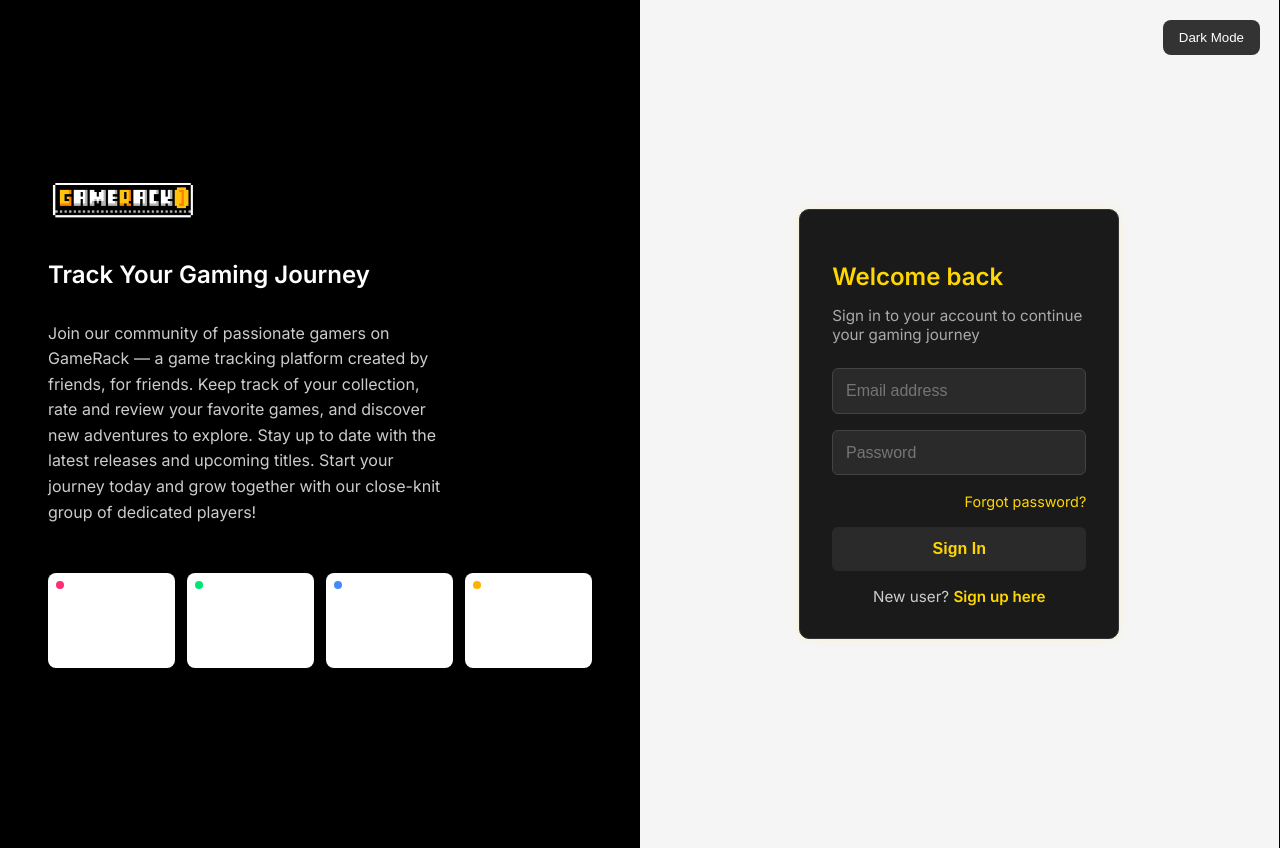
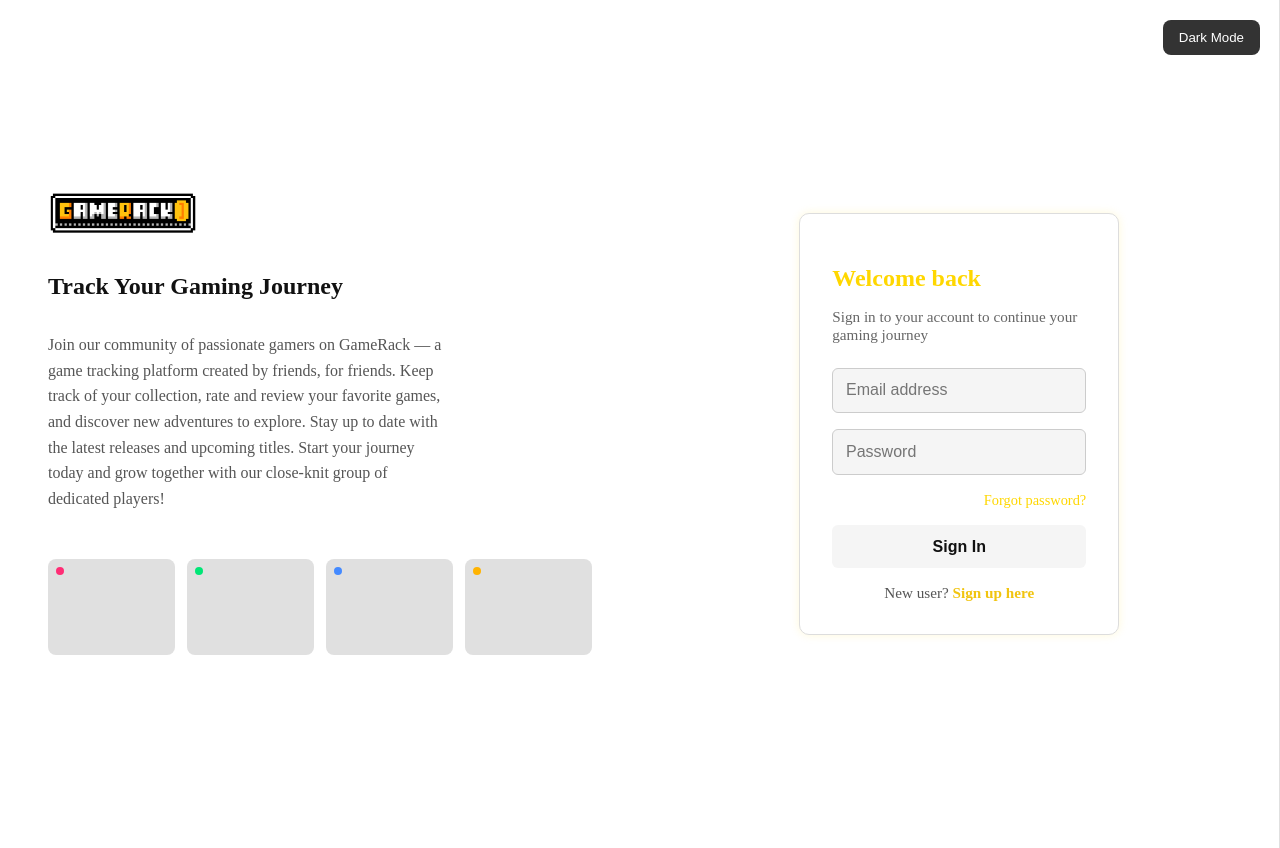
Before and after one commit to LuluChokoreto/GameRack, a plain HTML site: page Front/login.html in a window 1280 px wide. Both pictures are taken after a click on the button "Light Mode". Drawn offline with Linux system fonts and the light colour scheme; no server answers.

Commit message:
MODIF HTML

```diff
--- a/Front/global.css
+++ b/Front/global.css
@@ -1,3 +1,13 @@
+/* Remove all unwanted border from html and body globally */
+html, body {
+  margin: 0 !important;
+  padding: 0 !important;
+  border: none !important;
+  outline: none !important;
+  box-shadow: none !important;
+  background-clip: border-box !important;
+  box-sizing: border-box;
+}
 .gl-list-column {
   background-color: #1a1a1a;
   color: #f0f0f0;
@@ -39,8 +49,8 @@ body.light-mode .gl-header,
 body.light-mode .gl-footer,
 body.light-mode .navbar,
 body.light-mode footer {
-  background-color: #ffffff;
-  border-color: #ddd;
+  background-color: #f5f5f5;
+  border-color: #e0e0e0;
 }
 
 body.light-mode .gl-nav a,
@@ -72,7 +82,56 @@ body.light-mode .tab-btn:hover {
   color: #111;
 }
 
+.gl-header {
+  display: flex;
+  justify-content: space-between;
+  align-items: center;
+  padding: 1rem 2rem;
+  background-color: #181818;
+  border-bottom: 1px solid #121212;
+  flex-wrap: wrap;
+}
+
+.gl-logo img {
+  height: 40px;
+}
+
+.gl-nav {
+  display: flex;
+  gap: 1rem;
+  flex-wrap: wrap;
+}
+
+.gl-nav a {
+  color: #fff;
+  text-decoration: none;
+  font-weight: 500;
+  transition: color 0.2s;
+  padding: 0.5rem 1rem;
+  border-radius: 5px;
+}
+
+.gl-nav a:hover {
+  color: #f1c40f;
+  background-color: rgba(255, 255, 255, 0.05);
+}
+
+body.light-mode .gl-header {
+  background-color: #f5f5f5;
+  border-bottom: 1px solid #e0e0e0;
+}
+
+body.light-mode .gl-nav a {
+  color: #111;
+}
+
+body.light-mode .gl-nav a:hover {
+  color: #f1c40f;
+  background-color: rgba(0,0,0,0.04);
+}
+
 .gl-footer {
+  border-top: 1px solid #1a1a1a;
   background-color: #1a1a1a;
   color: #ccc;
   display: flex;
@@ -82,6 +141,11 @@ body.light-mode .tab-btn:hover {
   flex-wrap: wrap;
   margin-top: auto;
   width: 100%;
+}
+
+body.light-mode .gl-footer {
+  border-top: 1px solid #f5f5f5;
+  background-color: #f5f5f5;
 }
 
 .gl-footer .left-links a {
--- a/Front/login.css
+++ b/Front/login.css
@@ -1,12 +1,54 @@
-body {
-  background-color: #121212;
-  font-family: 'Inter', sans-serif;
-  color: #fff;
-  margin: 0;
-  padding: 0;
-  display: flex;
-  min-height: 100vh;
+/* Light mode global pour login/register */
+body.light-mode {
+  background-color: #fff;
+  color: #111;
 }
+
+/* Partie gauche (présentation) */
+body.light-mode .login-left {
+  background-color: #ffffff;
+  color: #111;
+}
+
+body.light-mode .login-left p {
+  color: #555;
+}
+
+/* Partie formulaire */
+body.light-mode .login-form {
+  background-color: #ffffff;
+  border: 1px solid #ddd;
+  color: #111;
+}
+
+body.light-mode .login-form input {
+  background-color: #f5f5f5;
+  border: 1px solid #ccc;
+  color: #111;
+}
+
+body.light-mode .login-form p {
+  color: #666;
+}
+
+body.light-mode .login-form button[type="submit"] {
+  background-color: #f5f5f5;
+  color: #111;
+}
+
+body.light-mode .login-form button[type="submit"]:hover {
+  background-color: #f1c40f;
+  color: #111;
+}
+
+body.light-mode .signup-link {
+  color: #555;
+}
+
+body.light-mode .signup-link a {
+  color: #f1c40f;
+}
+
 
 .login-container {
   display: flex;
@@ -33,6 +75,26 @@ body {
 .login-right {
   align-items: center;
   border-right: 1px solid #000;
+  background-color: #1a1a1a; /* dark gray for default mode */
+  transition: background-color 0.3s;
+}
+
+body.light-mode .login-right {
+  background-color: #fff;
+  border-right: 1px solid #e0e0e0;
+}
+
+@media (max-width: 900px) {
+  .login-right {
+    border-right: none !important;
+  }
+  body.light-mode .login-right {
+    border-right: none !important;
+  }
+}
+
+body.light-mode .login-right {
+  background-color: #fff;
 }
 
 .logo-img {
@@ -63,15 +125,19 @@ body {
   grid-template-columns: repeat(auto-fit, minmax(80px, 1fr));
 }
 
+
 .color-box {
   background-color: #fff;
   border-radius: 8px;
   width: 100%;
-  /* limite la largeur à 140px pour éviter des boxes trop larges */
   max-width: 140px;
-  /* ratio ajusté pour garder une forme équilibrée */
   aspect-ratio: 4 / 3;
   position: relative;
+  transition: background-color 0.3s;
+}
+
+body.light-mode .color-box {
+  background-color: #e0e0e0;
 }
 
 .color-dot {
@@ -194,9 +260,28 @@ button[type="submit"]:hover {
 /* Responsive pour mobile/tablette */
 @media (max-width: 768px) {
   body {
+    margin: 0 !important;
+    padding: 0 !important;
+    border: none !important;
     flex-direction: column;
     align-items: center;
+    background: #000;
+    color: #fff;
+    font-family: 'Inter', sans-serif;
+    font-size: 16px;
+    min-height: 100vh;
+    box-sizing: border-box;
   }
+/* Remove unwanted white border for all screen sizes */
+html, body {
+  margin: 0 !important;
+  padding: 0 !important;
+  border: none !important;
+  outline: none !important;
+  box-shadow: none !important;
+  background-clip: border-box !important;
+  box-sizing: border-box;
+}
 
   .login-container {
     flex-direction: column;
--- a/Front/main.css
+++ b/Front/main.css
@@ -7,7 +7,7 @@
   --gl-shadow: rgba(0, 0, 0, 0.3);
 }
 
-body {
+html, body {
   margin: 0;
   background-color: #121212;
   color: var(--gl-fg);
@@ -16,6 +16,7 @@ body {
   min-height: 100vh;
   display: flex;
   flex-direction: column;
+  box-sizing: border-box;
 }
 
 .gl-header {
@@ -112,8 +113,9 @@ body {
 }
 
 body.light-mode .gl-list-column {
-  background-color: #ffffff;
+  background-color: #f5f5f5;
   color: #111;
+  border: 1px solid #e0e0e0;
 }
 
 .gl-list-column {
```
Also changed, not shown: Front/Games.html (+5 -7 lines), Front/game_card.html (+7 -22 lines), Front/main.html (+7 -7 lines), Front/userpage.css (+20 -2 lines), Front/userpage.html (+1 -3 lines).
